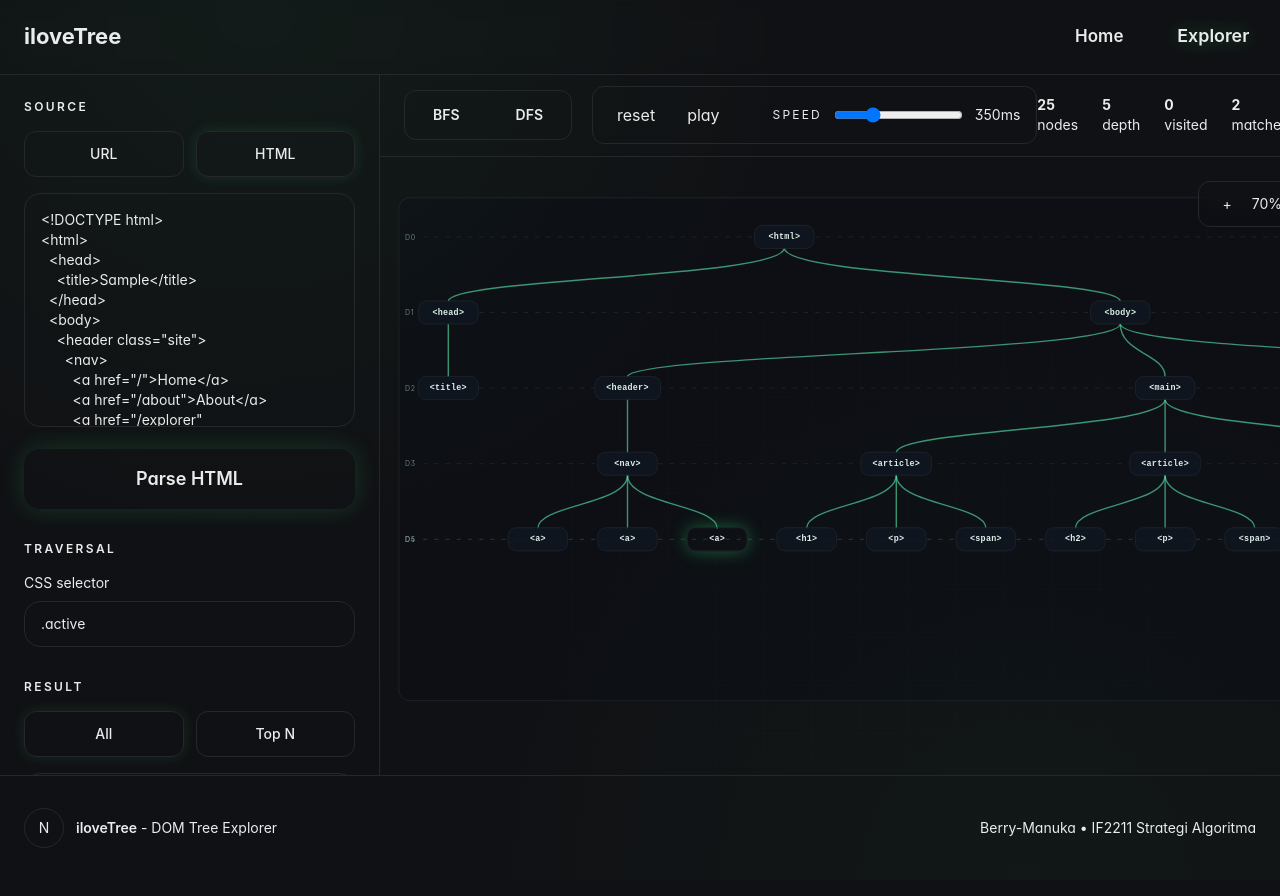
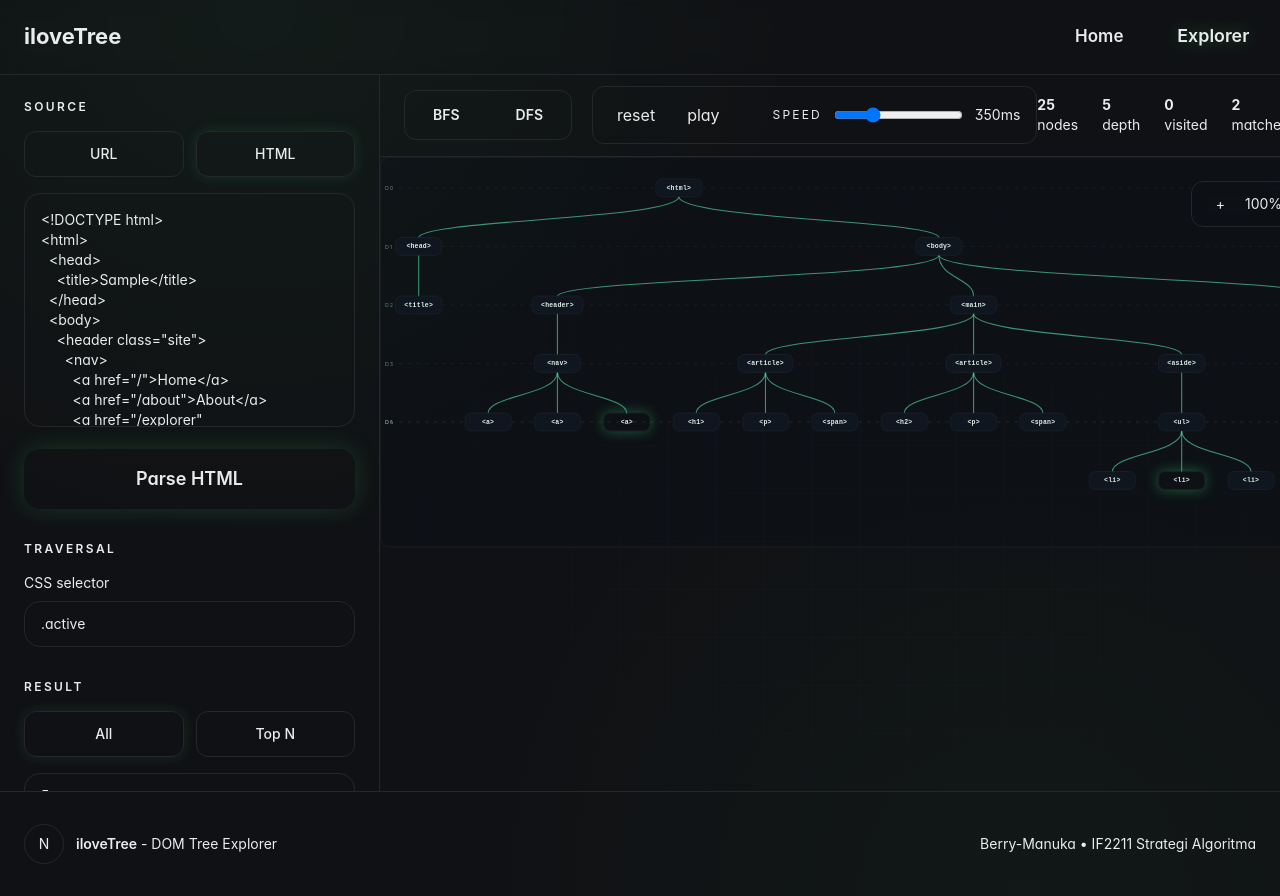
Before and after one commit to AthillaZaidan/Tubes2_Berry-Manuka, a Next.js app in the folder frontend/: page /explorer in a window 1280 px wide. Built offline with nearby package versions, Linux system fonts and the light colour scheme.

Commit message:
feat : update explorer

```diff
--- a/frontend/src/app/explorer/page.tsx
+++ b/frontend/src/app/explorer/page.tsx
@@ -571,6 +571,8 @@ function TreeCanvas({
   onSelectNode: (node: DOMNode) => void;
   zoom: number;
 }) {
+  const viewportRef = useRef<HTMLDivElement | null>(null);
+  const [viewportSize, setViewportSize] = useState({ width: 0, height: 0 });
   const layout = useMemo(() => computeTreeLayout(tree), [tree]);
   const depthGuides = useMemo(() => {
     const depthToY = new Map<number, number>();
@@ -586,11 +588,41 @@ function TreeCanvas({
       .sort((a, b) => a[0] - b[0])
       .map(([depth, y]) => ({ depth, y }));
   }, [layout.nodes]);
+  const fitScale = useMemo(() => {
+    if (viewportSize.width <= 0 || viewportSize.height <= 0) return 1;
+
+    const paddedWidth = Math.max(1, viewportSize.width);
+    const paddedHeight = Math.max(1, viewportSize.height);
+
+    return Math.min(paddedWidth / layout.width, paddedHeight / layout.height);
+  }, [viewportSize.width, viewportSize.height, layout.width, layout.height]);
+  const effectiveScale = Math.max(0.25, fitScale * zoom);
+
+  useEffect(() => {
+    const container = viewportRef.current;
+    if (!container) return;
+
+    const observer = new ResizeObserver((entries) => {
+      const rect = entries[0]?.contentRect;
+      if (!rect) return;
+
+      setViewportSize({
+        width: rect.width,
+        height: rect.height,
+      });
+    });
+
+    observer.observe(container);
+
+    return () => observer.disconnect();
+  }, []);
 
   return (
+    <div ref={viewportRef} className="h-full w-full overflow-auto">
+      <div className="flex min-h-full min-w-full items-start justify-center">
         <div
           className="origin-top transition-transform duration-200"
-      style={{ transform: `scale(${zoom})` }}
+          style={{ transform: `scale(${effectiveScale})` }}
         >
           <div
             className="relative rounded-2xl border border-emerald-100/8 bg-[#071017]/30 shadow-[inset_0_1px_0_rgba(255,255,255,0.04)]"
@@ -668,6 +700,8 @@ function TreeCanvas({
             })}
           </div>
         </div>
+      </div>
+    </div>
   );
 }
 
@@ -689,7 +723,7 @@ export default function ExplorerPage() {
   const [logs, setLogs] = useState<TraversalLogEntry[]>(DUMMY_LOGS);
 
   const [speed, setSpeed] = useState(350);
-  const [zoom, setZoom] = useState(0.7);
+  const [zoom, setZoom] = useState(1);
 
   const [selectedNodeId, setSelectedNodeId] = useState<string | null>(null);
   const [bottomTab, setBottomTab] = useState<"logs" | "inspector">("logs");
@@ -838,7 +872,7 @@ export default function ExplorerPage() {
   }
 
   return (
-    <section className="h-[calc(100vh-176px)] min-h-[700px] overflow-hidden">
+    <section className="h-[calc(100vh-84px)] overflow-hidden">
       <div className="grid h-full grid-cols-[380px_minmax(0,1fr)]">
         <aside className="flex h-full flex-col border-r border-border bg-background/80">
           <div className="flex-1 overflow-y-auto px-6 py-6">
@@ -979,7 +1013,7 @@ export default function ExplorerPage() {
           </div>
         </aside>
 
-        <div className="grid h-full grid-rows-[82px_minmax(0,1fr)_240px]">
+        <div className="grid h-full grid-rows-[82px_minmax(0,1fr)_280px]">
           <div className="flex items-center justify-between border-b border-border px-6">
             <div className="flex items-center gap-5">
               <div className="flex items-center gap-2 rounded-xl border border-border bg-card/40 p-1">
@@ -1077,7 +1111,7 @@ export default function ExplorerPage() {
               </button>
             </div>
 
-            <div className="relative flex min-h-full min-w-[1300px] items-start justify-center px-10 py-10">
+            <div className="relative h-full w-full">
               {tree ? (
                 <TreeCanvas
                   tree={tree}
@@ -1156,7 +1190,7 @@ export default function ExplorerPage() {
 
             <div
               ref={logViewportRef}
-              className="h-[220px] overflow-auto bg-[#0d1117] px-4 py-4 font-mono text-sm"
+              className="min-h-0 flex-1 overflow-auto bg-[#0d1117] px-4 py-4 font-mono text-sm"
             >
               {bottomTab === "logs" ? (
                 logs.length === 0 ? (
```
Lines whose indentation alone changed are shown as unchanged.
